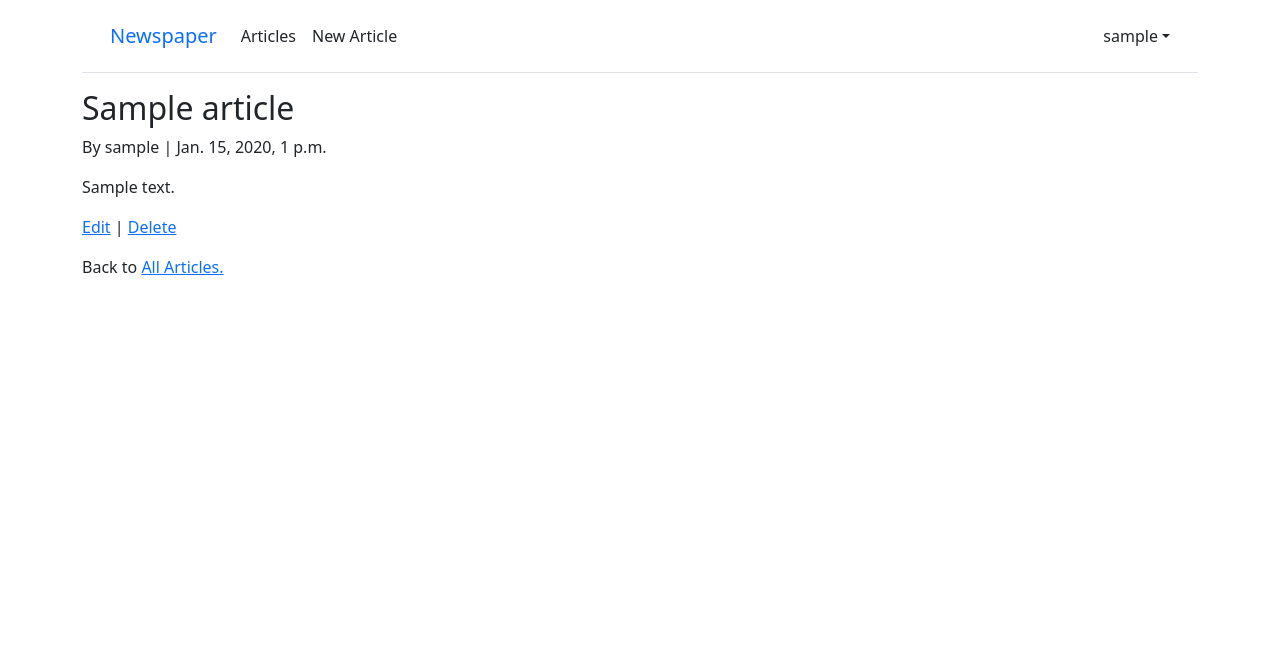
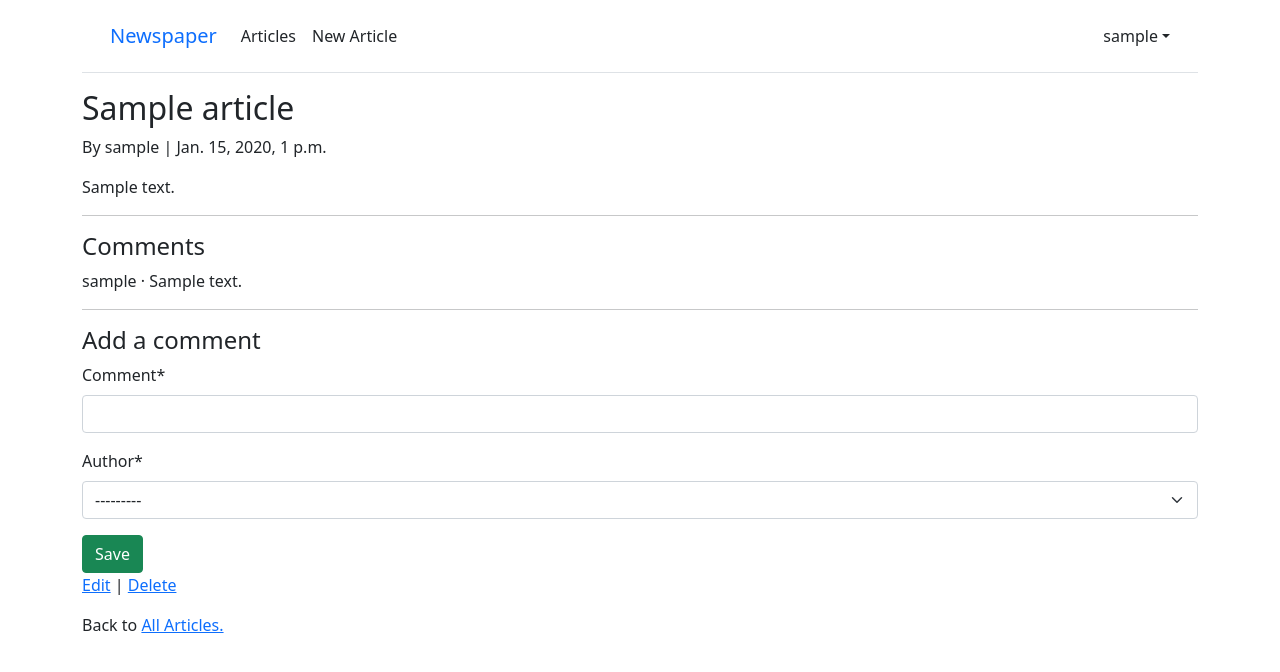
Before and after one commit to alindafortunate/articlesapp, a Django app: page /articles/1/ in a window 1280 px wide. Shown: the top 672 px of the page. Run offline with Django 4.2, Linux system fonts and the light colour scheme; a user stored in the database is signed in; tables that the repository leaves empty hold one stand-in row (values such as "Sample post"); some libraries are stand-ins or nearby versions.

Commit message:
Added the comment section on an article

```diff
--- /dev/null
+++ b/articles/forms.py
@@ -0,0 +1,12 @@
+from django import forms
+
+from .models import Comment
+
+
+class CommentForm(forms.ModelForm):
+    class Meta:
+        model = Comment
+        fields = (
+            "comment",
+            "author",
+        )
--- a/articles/models.py
+++ b/articles/models.py
@@ -18,3 +18,18 @@
 
     def get_absolute_url(self):
         return reverse("article_detail", kwargs={"pk": self.pk})
+
+
+class Comment(models.Model):
+    article = models.ForeignKey(Article, on_delete=models.CASCADE)
+    comment = models.CharField(max_length=140)
+    author = models.ForeignKey(
+        settings.AUTH_USER_MODEL,
+        on_delete=models.CASCADE,
+    )
+
+    def __str__(self):
+        return self.comment
+
+    def get_absolute_url(self):
+        return reverse("article_list")
--- a/articles/views.py
+++ b/articles/views.py
@@ -1,10 +1,13 @@
 from django.contrib.auth.mixins import LoginRequiredMixin, UserPassesTestMixin
 from django.shortcuts import render
-from django.views.generic import ListView, DetailView, CreateView
+from django.views import View
+from django.views.generic import ListView, DetailView, CreateView, FormView
+from django.views.generic.detail import SingleObjectMixin
 from django.views.generic.edit import UpdateView, DeleteView
-from django.urls import reverse_lazy
+from django.urls import reverse_lazy, reverse
 from .models import Article
 
+from .forms import CommentForm
 from .models import Article
 
 
@@ -14,9 +17,44 @@
     template_name = "article_list.html"
 
 
-class ArticleDetailView(LoginRequiredMixin, DetailView):
+class CommentGet(DetailView):
     model = Article
     template_name = "article_detail.html"
+
+    def get_context_data(self, **kwargs):
+        context = super().get_context_data(**kwargs)
+        context["form"] = CommentForm()
+        return context
+
+
+class CommentPost(SingleObjectMixin, FormView):
+    model = Article
+    form_class = CommentForm
+    template_name = "article_detail.html"
+
+    def post(self, request, *args, **kwargs):
+        self.object = self.get_object()
+        return super().post(request, *args, **kwargs)
+
+    def form_valid(self, form):
+        comment = form.save(commit=False)
+        comment.article = self.object
+        comment.save()
+        return super().form_valid(form)
+
+    def get_success_url(self):
+        article = self.get_object()
+        return reverse("article_detail", kwargs={"pk": article.pk})
+
+
+class ArticleDetailView(LoginRequiredMixin, View):
+    def get(self, request, *args, **kwargs):
+        View = CommentGet.as_view()
+        return View(request, *args, **kwargs)
+
+    def post(self, request, *args, **kwargs):
+        View = CommentPost.as_view()
+        return View(request, *args, **kwargs)
 
 
 class ArticleUpdateView(LoginRequiredMixin, UserPassesTestMixin, UpdateView):
--- a/templates/article_detail.html
+++ b/templates/article_detail.html
@@ -1,11 +1,23 @@
 <!-- templates/articles_detail.html-->
 {% extends "base.html" %}
+{% load crispy_forms_tags %}
 {% block content %}
 <div class="article-entry">
     <h2>{{object.title}}</h2>
     <p>By {{object.author}} | {{object.date}}</p>
     <p>{{object.body}}</p>
 </div>
+<hr>
+<h4>Comments</h4>
+{% for comment in article.comment_set.all %}
+<p>{{comment.author}} &middot; {{comment}}</p>
+{% endfor %}
+<hr>
+<h4>Add a comment</h4>
+<form action="" method="post"> {% csrf_token %}
+    {{form | crispy}}
+    <button type="submit" class="btn btn-success ml-2">Save</button>
+</form>
 <p><a href="{% url 'article_edit' article.pk %}">Edit</a> | <a href="{% url 'article_delete' article.pk %}">Delete</a>
 </p>
 <p>Back to <a href="{% url 'article_list' %}">All Articles.</a></p>
```
Also changed, not shown: articles/admin.py (+15 -2 lines), templates/article_list.html (+12 -1 lines), articles/migrations/0002_comment.py (added).
